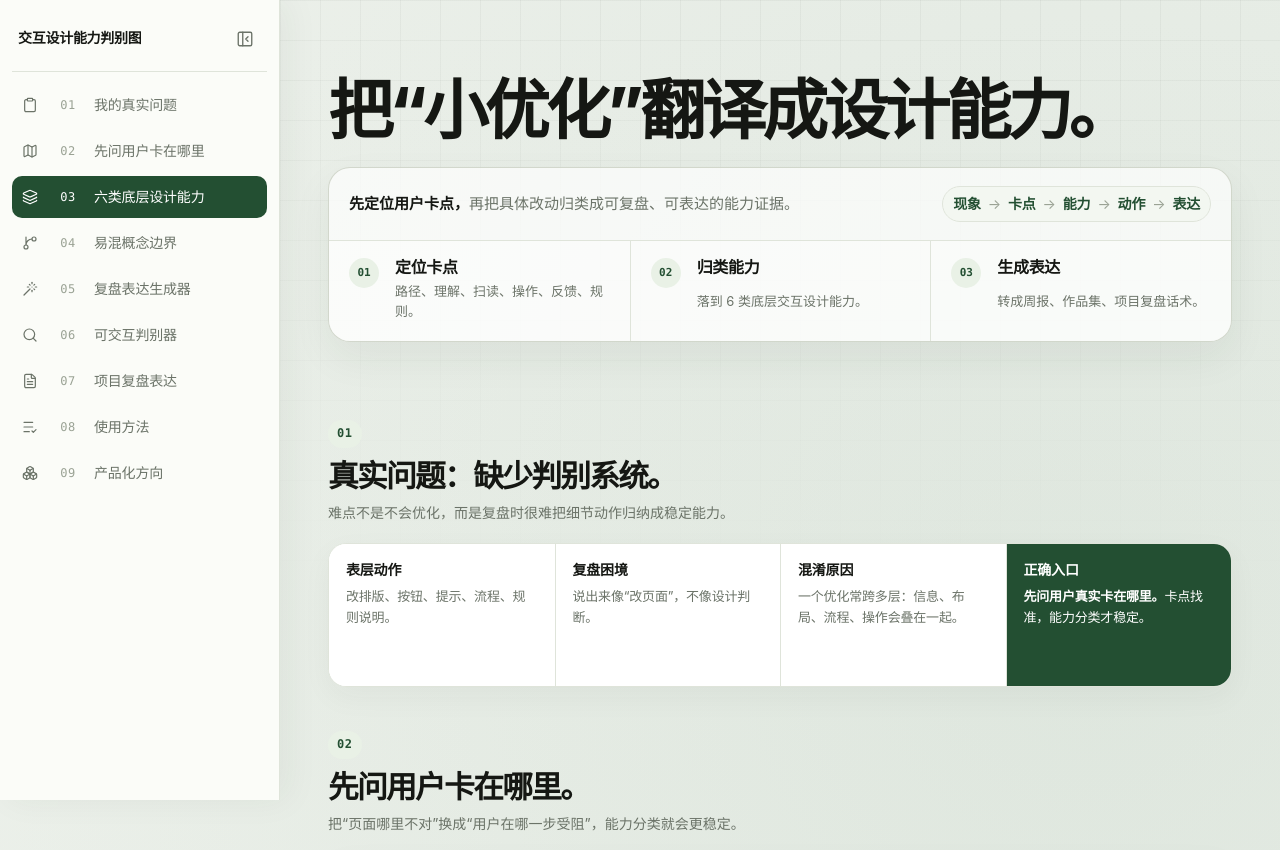
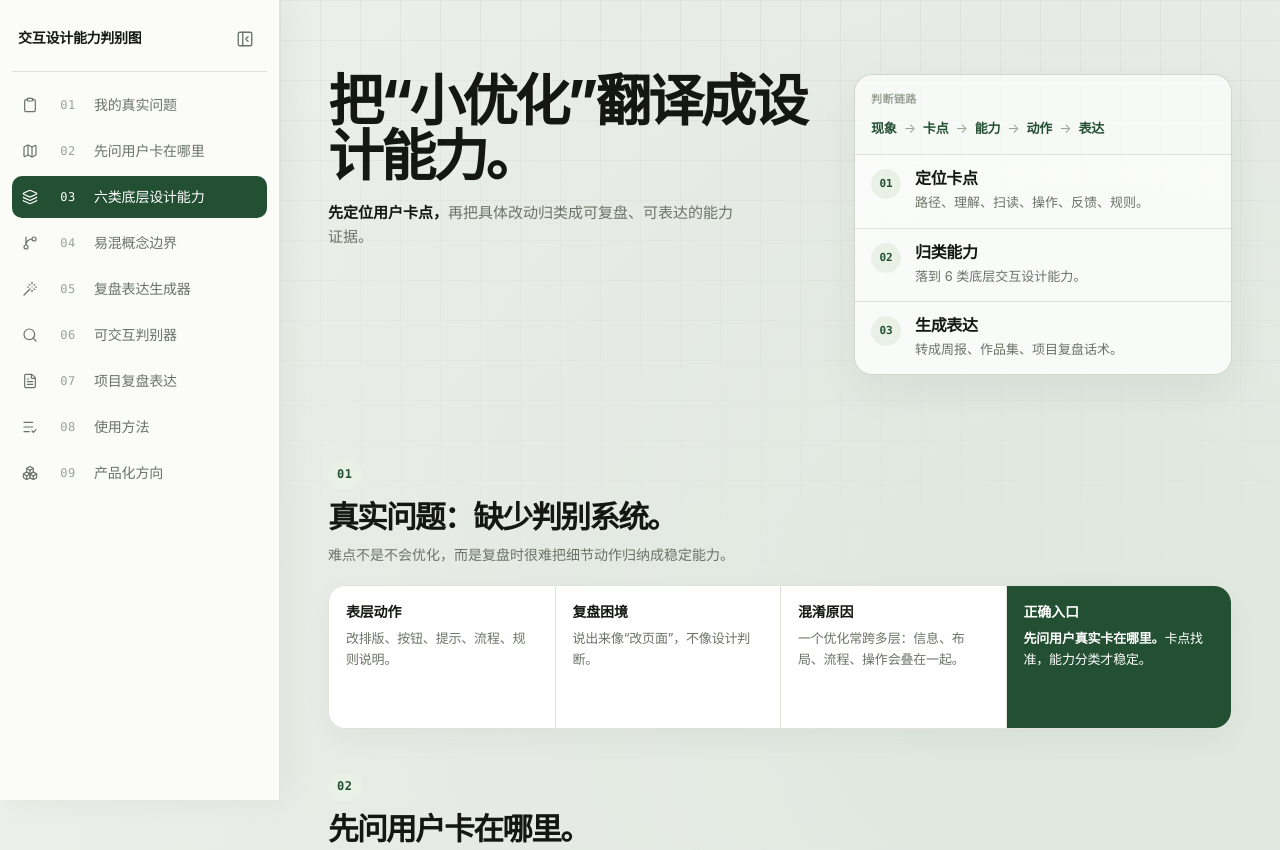
Before and after one commit to qiyang-job/interaction-design-ability-map, a plain HTML site: page index.html in a window 1280 px wide. Shown: the top 850 px of the page. Drawn offline with nearby package versions, Linux system fonts and the light colour scheme.

Commit message:
Refine homepage intro layout

```diff
--- a/index.html
+++ b/index.html
@@ -1635,25 +1635,28 @@
     }
 
     .doc-intro {
-      padding: 40px 0 34px;
+      padding: 34px 0 42px;
       border-bottom: 0;
     }
 
     .doc-intro-grid {
-      grid-template-columns: minmax(0, 980px);
+      grid-template-columns: minmax(0, 1.05fr) minmax(360px, .82fr);
+      gap: 42px;
+      align-items: start;
+      max-width: 1040px;
     }
 
     h1 {
-      max-width: 980px;
-      font-size: clamp(3rem, 5.1vw, 5.35rem);
-      line-height: .96;
-      letter-spacing: -.062em;
+      max-width: 620px;
+      font-size: clamp(3rem, 4.35vw, 4.75rem);
+      line-height: .98;
+      letter-spacing: -.058em;
       font-weight: 820;
     }
 
     .intro-text {
-      max-width: 58ch;
-      margin: 0;
+      max-width: 43ch;
+      margin: 18px 0 0;
       color: var(--muted);
       font-size: 15px;
       line-height: 1.62;
@@ -1665,10 +1668,10 @@
     }
 
     .intro-panel {
-      max-width: 940px;
-      margin-top: 24px;
+      max-width: none;
+      margin-top: 0;
       border: 1px solid rgba(199, 206, 191, .78);
-      border-radius: 22px;
+      border-radius: 18px;
       background: rgba(255, 255, 255, .68);
       box-shadow: 0 16px 42px rgba(40, 54, 35, .06);
       overflow: hidden;
@@ -1676,22 +1679,36 @@
 
     .intro-panel-top {
       display: grid;
-      grid-template-columns: minmax(0, 1fr) auto;
-      gap: 20px;
+      gap: 10px;
+      padding: 16px;
+      border-bottom: 1px solid var(--line);
+    }
+
+    .intro-panel-label {
+      color: var(--faint);
+      font-family: var(--mono);
+      font-size: 11px;
+      font-weight: 760;
+      letter-spacing: .04em;
+      text-transform: uppercase;
+    }
+
+    .intro-chain {
+      width: 100%;
+      display: flex;
+      flex-wrap: wrap;
       align-items: center;
-      padding: 18px 20px;
-      border-bottom: 1px solid var(--line);
-    }
-
-    .intro-chain {
-      width: fit-content;
+      gap: 7px;
       margin: 0;
-      padding: 7px 10px;
+      padding: 0;
       border-radius: 999px;
-      background: #f3f7f1;
-      border: 1px solid var(--line);
+      background: transparent;
+      border: 0;
       box-shadow: none;
-      white-space: nowrap;
+      white-space: normal;
+      color: var(--muted);
+      font-size: 13px;
+      line-height: 1.5;
     }
 
     .intro-chain strong {
@@ -1701,7 +1718,7 @@
 
     .guide-strip {
       display: grid;
-      grid-template-columns: repeat(3, minmax(0, 1fr));
+      grid-template-columns: 1fr;
       gap: 0;
       margin-top: 0;
     }
@@ -1709,18 +1726,19 @@
     .guide-strip > div {
       min-height: 0;
       display: grid;
-      grid-template-columns: 34px minmax(0, 1fr);
+      grid-template-columns: 32px minmax(0, 1fr);
       column-gap: 12px;
       row-gap: 4px;
       align-items: start;
-      padding: 17px 20px 19px;
-      border-left: 1px solid var(--line);
+      padding: 14px 16px 15px;
+      border-top: 1px solid var(--line);
+      border-left: 0;
       background: rgba(255, 255, 255, .36);
       box-shadow: none;
     }
 
     .guide-strip > div:first-child {
-      border-left: 0;
+      border-top: 0;
     }
 
     .guide-strip span {
@@ -2307,6 +2325,17 @@
         max-width: none;
       }
 
+      .doc-intro-grid {
+        grid-template-columns: 1fr;
+        gap: 20px;
+        align-items: start;
+        max-width: none;
+      }
+
+      .intro-panel {
+        max-width: 720px;
+      }
+
       .diagnoser,
       .translator {
         grid-template-columns: 1fr;
@@ -2324,7 +2353,7 @@
       }
 
       .intro-panel {
-        margin-top: 18px;
+        margin-top: 0;
         border-radius: 18px;
       }
 
@@ -2458,11 +2487,13 @@
         <div class="doc-intro-grid">
           <div>
             <h1>把“小优化”翻译成设计能力。</h1>
-            <div class="intro-panel">
-              <div class="intro-panel-top">
             <p class="intro-text">
               <strong>先定位用户卡点，</strong>再把具体改动归类成可复盘、可表达的能力证据。
             </p>
+          </div>
+          <div class="intro-panel">
+            <div class="intro-panel-top">
+              <div class="intro-panel-label">判断链路</div>
               <div class="intro-chain" aria-label="诊断顺序">
                 <strong>现象</strong><span>→</span><strong>卡点</strong><span>→</span><strong>能力</strong><span>→</span><strong>动作</strong><span>→</span><strong>表达</strong>
               </div>
@@ -2471,7 +2502,6 @@
               <div><span>01</span><strong>定位卡点</strong><p>路径、理解、扫读、操作、反馈、规则。</p></div>
               <div><span>02</span><strong>归类能力</strong><p>落到 6 类底层交互设计能力。</p></div>
               <div><span>03</span><strong>生成表达</strong><p>转成周报、作品集、项目复盘话术。</p></div>
-              </div>
             </div>
           </div>
         </div>
```
Lines whose indentation alone changed are shown as unchanged.
